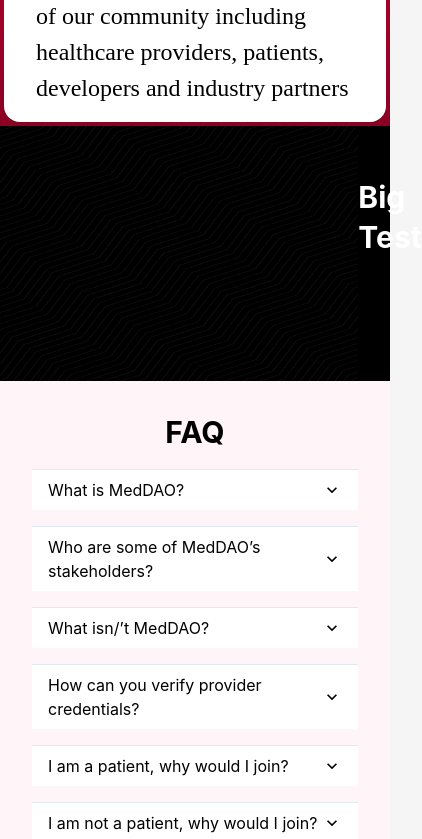
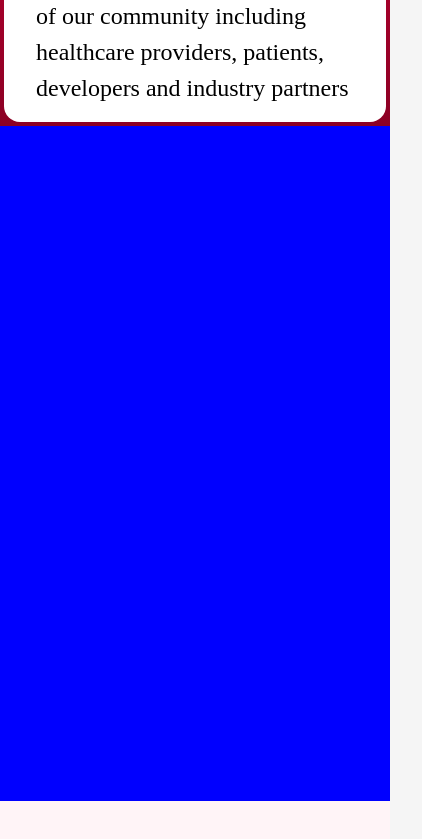
Before and after one commit to MedDAO-xyz/Website, a Next.js app: page / in a window 390 px wide. Shown: the part 1980-2819 px from the top of the page, 422 px wide, since content can reach past the window. Built offline with nearby package versions, Linux system fonts and the light colour scheme.

Commit message:
FEAT (TextScroll) : adds basic structure
Flicks between two views desktop and mobile

Adds the two views

Adds hook that disctates when the views should change

```diff
--- a/src/components/TextScroll.tsx
+++ /dev/null
@@ -1,29 +0,0 @@
-import { Box, Flex, Heading, Image } from "@chakra-ui/react";
-import React from "react";
-import FullBleed from "../global/Layout/FullBleed";
-import Logo from "./Logo";
-
-const TextScroll = () => {
-  return (
-    <FullBleed>
-      <Flex w="100%" bg="black" justifyContent="center" alignItems="center">
-        <Image
-          src="./AngleBackground.png"
-          maxH="80vh"
-          minW="100%"
-          h="100%"
-          objectFit="cover"
-          zIndex={2}
-        />
-        <Flex maxW="1500px">
-          <Heading as="h2" color="white">
-            Big Test
-          </Heading>
-          <Logo />
-        </Flex>
-      </Flex>
-    </FullBleed>
-  );
-};
-
-export default TextScroll;
--- /dev/null
+++ b/src/components/TextScroll/DesktopView.tsx
@@ -0,0 +1,23 @@
+import { Box, Flex, Image, Heading } from "@chakra-ui/react";
+import Logo from "../Logo";
+
+export const DesktopView = () => (
+  <Box bg="magenta"  h='80vh'>
+    {/* <Flex w="100%" bg="black" justifyContent="center" alignItems="center">
+      <Image
+        src="./AngleBackground.png"
+        maxH="80vh"
+        minW="100%"
+        h="100%"
+        objectFit="cover"
+        zIndex={2}
+      />
+      <Flex maxW="1500px">
+        <Heading as="h2" color="white">
+          Big Test
+        </Heading>
+        <Logo />
+      </Flex>
+    </Flex> */}
+  </Box>
+);
--- /dev/null
+++ b/src/components/TextScroll/MobileView.tsx
@@ -0,0 +1,23 @@
+import { Box, Flex, Image, Heading } from "@chakra-ui/react";
+import Logo from "../Logo";
+
+export const MobileView = () => (
+  <Box bg="blue" h='80vh'>
+    {/* <Flex w="100%" bg="black" justifyContent="center" alignItems="center">
+      <Image
+        src="./AngleBackground.png"
+        maxH="80vh"
+        minW="100%"
+        h="100%"
+        objectFit="cover"
+        zIndex={2}
+      />
+      <Flex maxW="1500px">
+        <Heading as="h2" color="white">
+          Big Test
+        </Heading>
+        <Logo />
+      </Flex>
+    </Flex> */}
+  </Box>
+);
--- /dev/null
+++ b/src/components/TextScroll/index.tsx
@@ -0,0 +1,18 @@
+import { Box, Flex, Heading, Image } from "@chakra-ui/react";
+import React from "react";
+import FullBleed from "../../global/Layout/FullBleed";
+import { useIsMobile } from "../_hooks";
+import { DesktopView } from "./DesktopView";
+import { MobileView } from "./MobileView";
+
+const TextScroll = () => {
+  const isMobile = useIsMobile();
+  return (
+    <FullBleed>
+      {isMobile && <MobileView />}
+      {!isMobile && <DesktopView />}
+    </FullBleed>
+  );
+};
+
+export default TextScroll;
--- /dev/null
+++ b/src/components/_hooks.tsx
@@ -0,0 +1,26 @@
+import { useState, useEffect } from "react";
+
+export const useIsMobile = () => {
+  const MOBILE_BREAKPOINT = 768;
+  const [width, setWidth] = useState<number | null>(null);
+  const [isMobile, setIsMobile] = useState<boolean>(false);
+
+  function handleWindowSizeChange() {
+    setWidth(window.innerWidth);
+  }
+  useEffect(() => {
+    setWidth(window.innerWidth);
+    window.addEventListener("resize", handleWindowSizeChange);
+    return () => {
+      window.removeEventListener("resize", handleWindowSizeChange);
+    };
+  }, []);
+
+  useEffect(() => {
+    if(width) {
+      setIsMobile(width <= MOBILE_BREAKPOINT)
+    }
+  }, [width])
+
+  return isMobile;
+};
```
